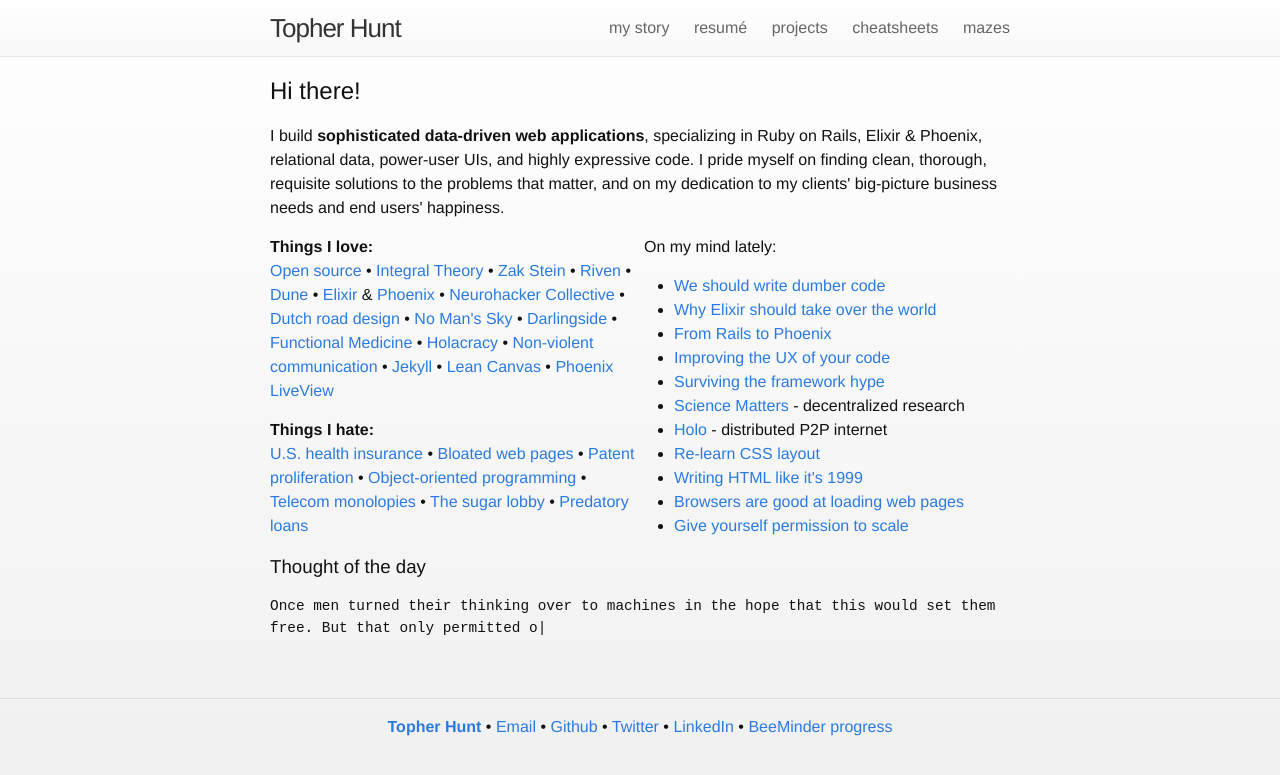
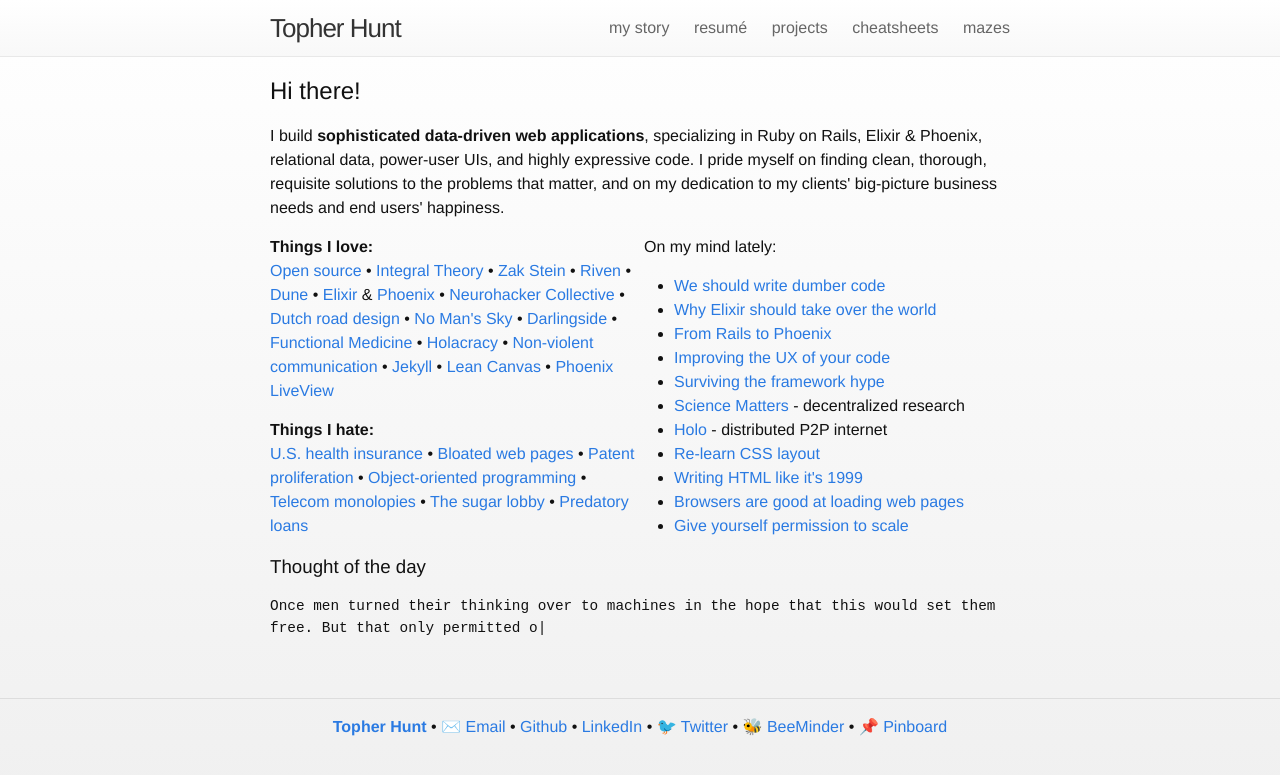
Before and after one commit to topherhunt/topherhunt.github.io, a Jekyll site: the page built from index.html, in a window 1280 px wide. Shown: the top 775 px of the page. Built offline with Jekyll 4.4.1, drawn with Linux system fonts in a browser that asks for light colours.

Commit message:
Add Pinboard footer link

```diff
--- a/_includes/footer.html
+++ b/_includes/footer.html
@@ -1,21 +1,22 @@
 <div class="b-footer">
 
   <div class="wrapper">
-    <div class="u-hidden u-text-center js-email-div"></div>
-
     <div class="u-text-center">
       <a href="/"><strong>Topher Hunt</strong></a>
       •
-      <a href="#" class="js-reveal-email">Email</a>
+      <a href="#" class="js-reveal-email">✉️ Email</a>
       •
       <!-- TODO: Icons would be nice -->
       <a href="https://github.com/topherhunt" target="_blank">Github</a>
       •
-      <a href="https://twitter.com/hunttopher" target="_blank">Twitter</a>
-      •
       <a href="https://www.linkedin.com/pub/topher-hunt/25/25b/685" target="_blank">LinkedIn</a>
       •
-      <a href="https://www.beeminder.com/topherhunt" target="_blank" class="u-tooltip-target">BeeMinder progress<div class="u-tooltip">BeeMinder is a productivity and "motivation management" app that helps you stay on track with your personal commitments. I've made my profile public, because knowing someone might see it helps motivate me to keep my ducks in a row.</div></a>
+      <a href="https://twitter.com/hunttopher" target="_blank">🐦 Twitter</a>
+      •
+      <a href="https://www.beeminder.com/topherhunt" target="_blank" class="u-tooltip-target">🐝 BeeMinder<div class="u-tooltip">BeeMinder is a productivity and "motivation management" app that helps you stay on track with your personal commitments. I've made my profile public, because knowing someone might see it helps motivate me to keep my ducks in a row.</div></a>
+      •
+      <a href="https://pinboard.in/u:topherhunt" target="_blank" class="u-tooltip-target">📌 Pinboard<div class="u-tooltip">My public collection of interesting sites, articles, apps, etc.</div></a>
     </div>
+    <div class="u-hidden u-text-center js-email-div"></div>
   </div>
 </div>
```
